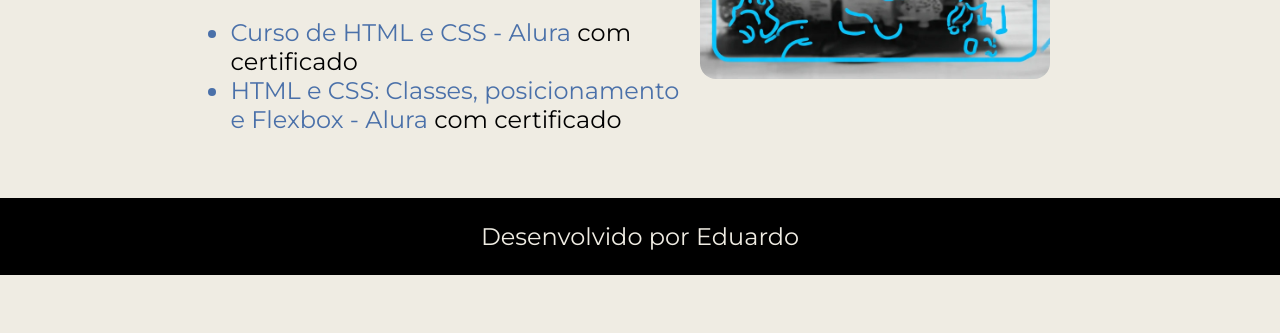
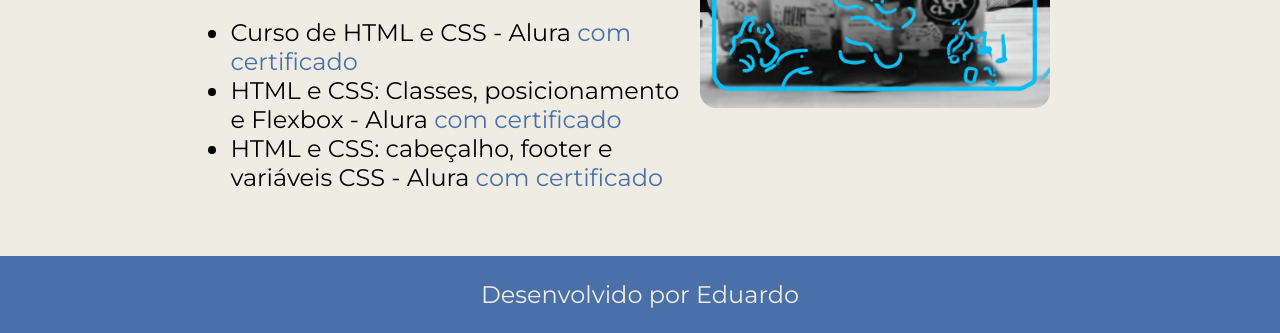
Before and after one commit to eduardo-lobo-cyber/curriculo, a plain HTML site: page curiculo.html in a window 1280 px wide. Shown: the part 717-1050 px from the top of the page. Before the commit the page ends 992 px from the top, so only its background shows below. Drawn offline with nearby package versions, Linux system fonts and the light colour scheme.

Commit message:
Curso de CSS: footer - adicionado

```diff
--- a/curiculo.html
+++ b/curiculo.html
@@ -27,6 +27,7 @@
             <ul class="apresentacao__conteudo__texto">
                 <li>Curso de HTML e CSS - Alura <a href="https://cursos.alura.com.br/certificate/c719025b-7de3-41b9-a4b3-e5edf77902cc?lang=pt_BR">com certificado</a> </li>
                 <li>HTML e CSS: Classes, posicionamento e Flexbox - Alura <a href="https://cursos.alura.com.br/certificate/6c8664b8-5965-4b8b-8e3f-32b19ce11b63?lang=pt_BR">com certificado</a></li>
+                <li>HTML e CSS: cabeçalho, footer e variáveis CSS - Alura <a href="https://cursos.alura.com.br/certificate/1d029b65-9b62-49c4-8707-41dd10452301?lang=pt_BR">com certificado</a></li>
             </ul>
             </div>
         </section>
--- a/styles/style.css
+++ b/styles/style.css
@@ -1,8 +1,8 @@
 @import url('https://fonts.googleapis.com/css2?family=Krona+One&family=Montserrat:wght@400;600&display=swap');
 
 :root {
-    --cor-primaria: #000000;
-    --cor-secundaria: #4A70A9;
+    --cor-primaria: #4A70A9;
+    --cor-secundaria: #000000;
     --cor-fundo: #EFECE3;
     --cor-hover: #8FABD4;
 
@@ -53,7 +53,6 @@ body{
 
 }
 
-/* Não está no curso, fiz uma mudança para ajustar minha foto */
 img{
     width: 350px;
     border-radius: 16px;
```
